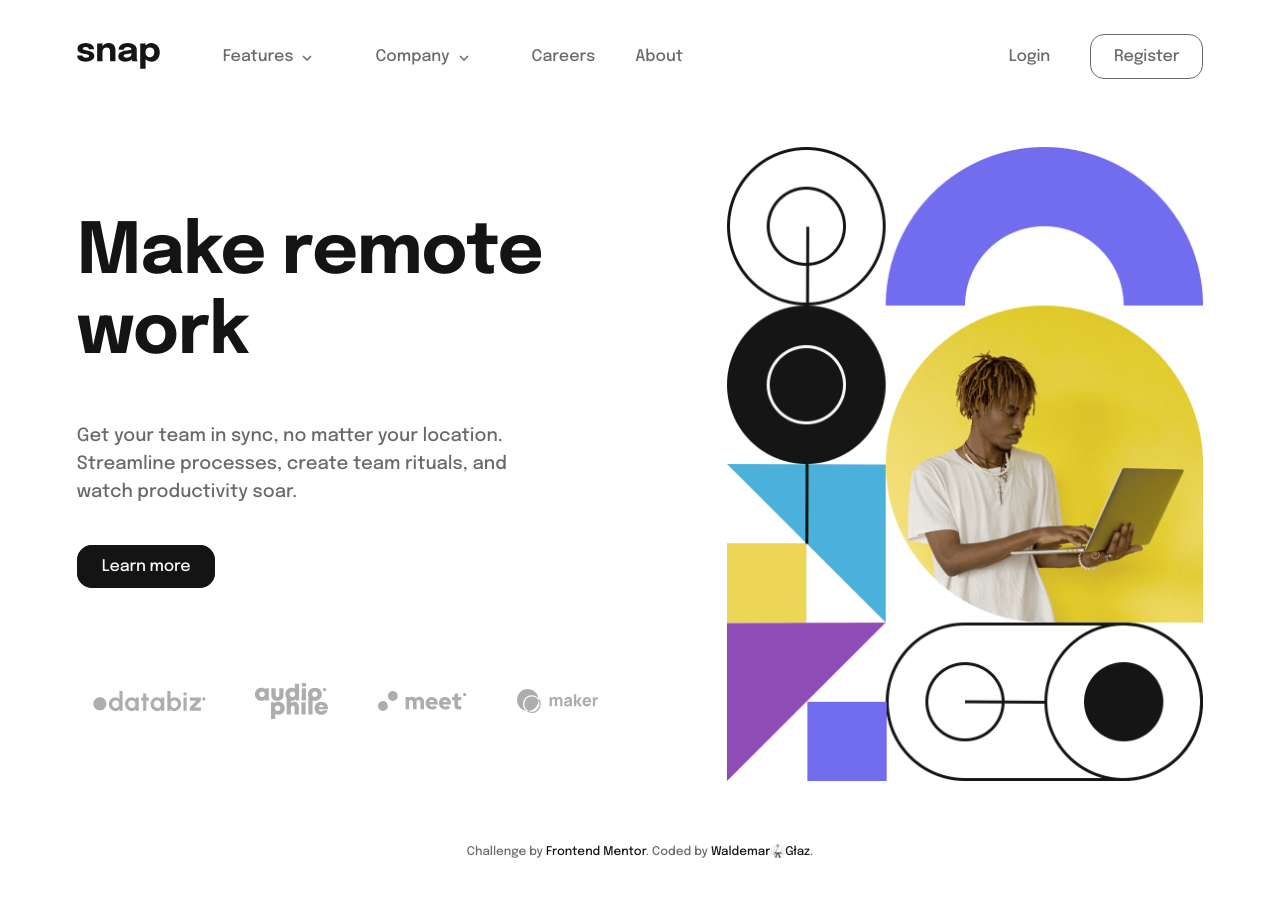
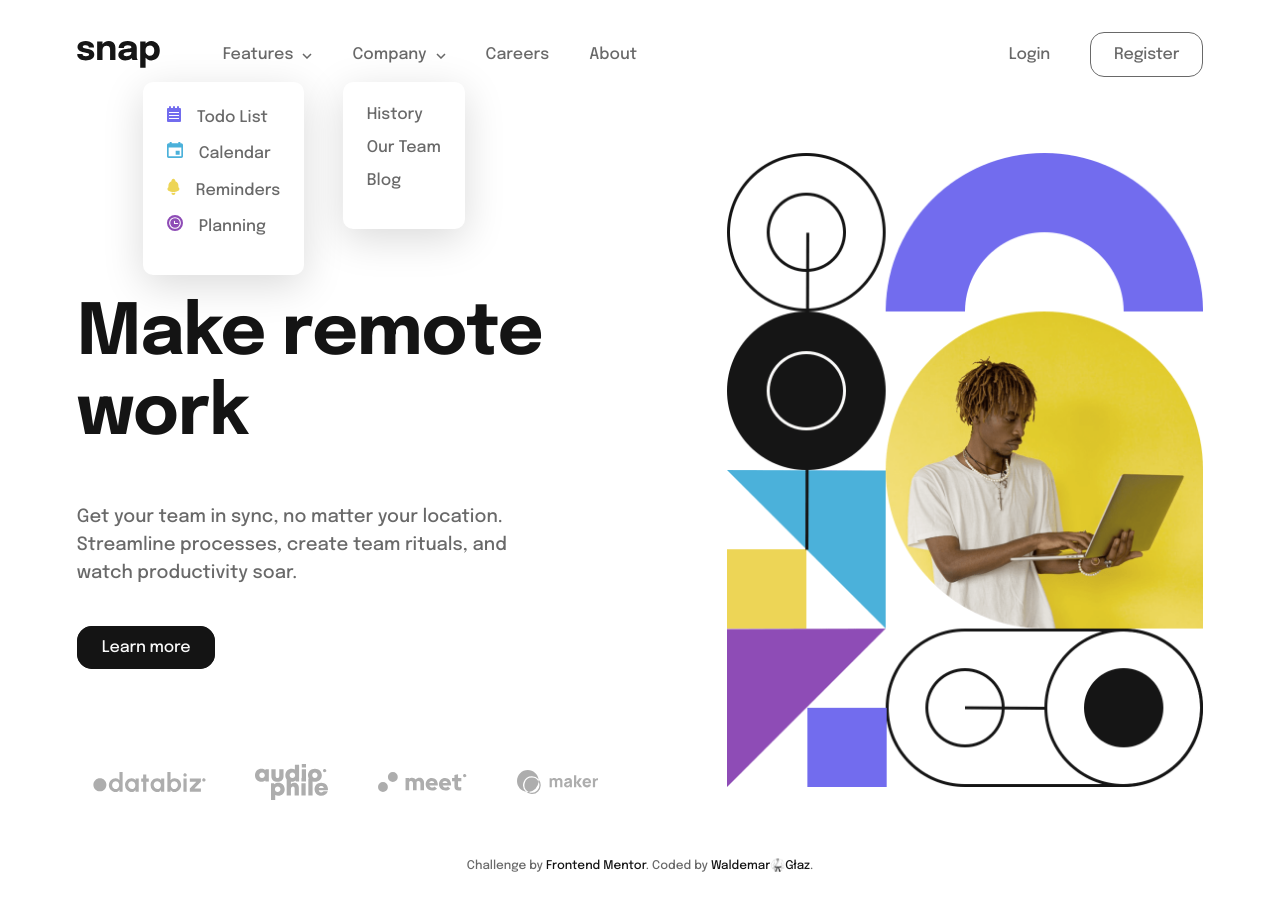
Before and after one commit to waldekglaz/intro-section-with-dropdown, a plain HTML site: page index.html in a window 1280 px wide. Drawn offline with Linux system fonts and the light colour scheme.

Commit message:
dropdown menu min-width:1024 and 1440px

```diff
--- a/style/leyout/_hero.scss
+++ b/style/leyout/_hero.scss
@@ -69,6 +69,7 @@
     line-height: 80px;
     letter-spacing: -1.11px;
     margin-bottom: 3rem;
+    padding-top: 9.4375rem;
   }
   .hero__text {
     padding: 0;
@@ -107,6 +108,7 @@
   }
   .hero__title {
     font-size: 5rem;
+    padding-top: 10.4375rem;
   }
   .hero__text {
     font-size: 1.125rem;
--- a/style/leyout/_nav.scss
+++ b/style/leyout/_nav.scss
@@ -82,6 +82,7 @@
     display: flex;
     justify-content: space-between;
     align-items: center;
+    position: relative;
   }
   .nav__item {
     margin: 0 2.5rem 0 0;
@@ -93,8 +94,26 @@
   .dropdown__arrow {
     margin-left: 9px;
   }
-  .sub-menu ul {
-    display: none;
+  // .sub-menu ul {
+  //   display: none;
+  // }
+  .sub-menu {
+    background-color: #fff;
+    box-shadow: 0px 10px 40px rgba(0, 0, 0, 0.149126);
+    border-radius: 10px;
+    padding: 1.5rem;
+  }
+  .features-sub-menu {
+    position: absolute;
+    margin: 0;
+    top: 50px;
+    left: -80px;
+  }
+  .company-sub-menu {
+    position: absolute;
+    margin: 0;
+    top: 50px;
+    left: 120px;
   }
   .nav .btn--transparent {
     margin-right: 2.5rem;
```
Also changed, not shown: style/style.css, 1 other file.
